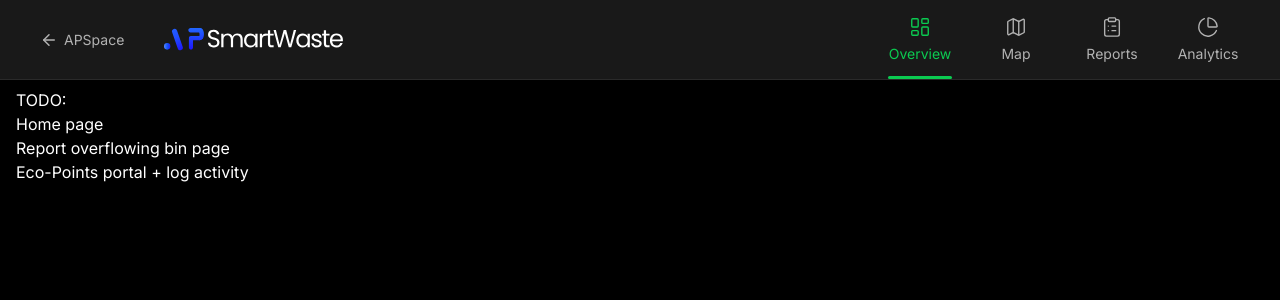
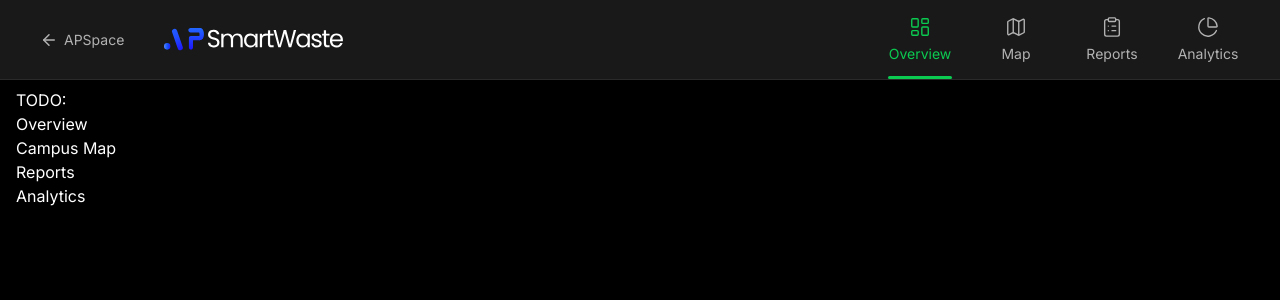
Before and after one commit to sevenpluseight/apu_gci_apsmartwaste, a Next.js app: page /facility in a window 1280 px wide. Shown: the top 300 px of the page. Built offline with nearby package versions, Linux system fonts and the light colour scheme.

Commit message:
update Facility todo

```diff
--- a/src/app/facility/page.tsx
+++ b/src/app/facility/page.tsx
@@ -9,9 +9,10 @@ export default function FacilityPage() {
       <div className="ml-4 mt-2 text-white">
         <p>TODO:</p>
         <ul>
-          <li>Home page</li>
-          <li>Report overflowing bin page</li>
-          <li>Eco-Points portal + log activity</li>
+          <li>Overview</li>
+          <li>Campus Map</li>
+          <li>Reports</li>
+          <li>Analytics</li>
         </ul>
       </div>
     </main>
```
